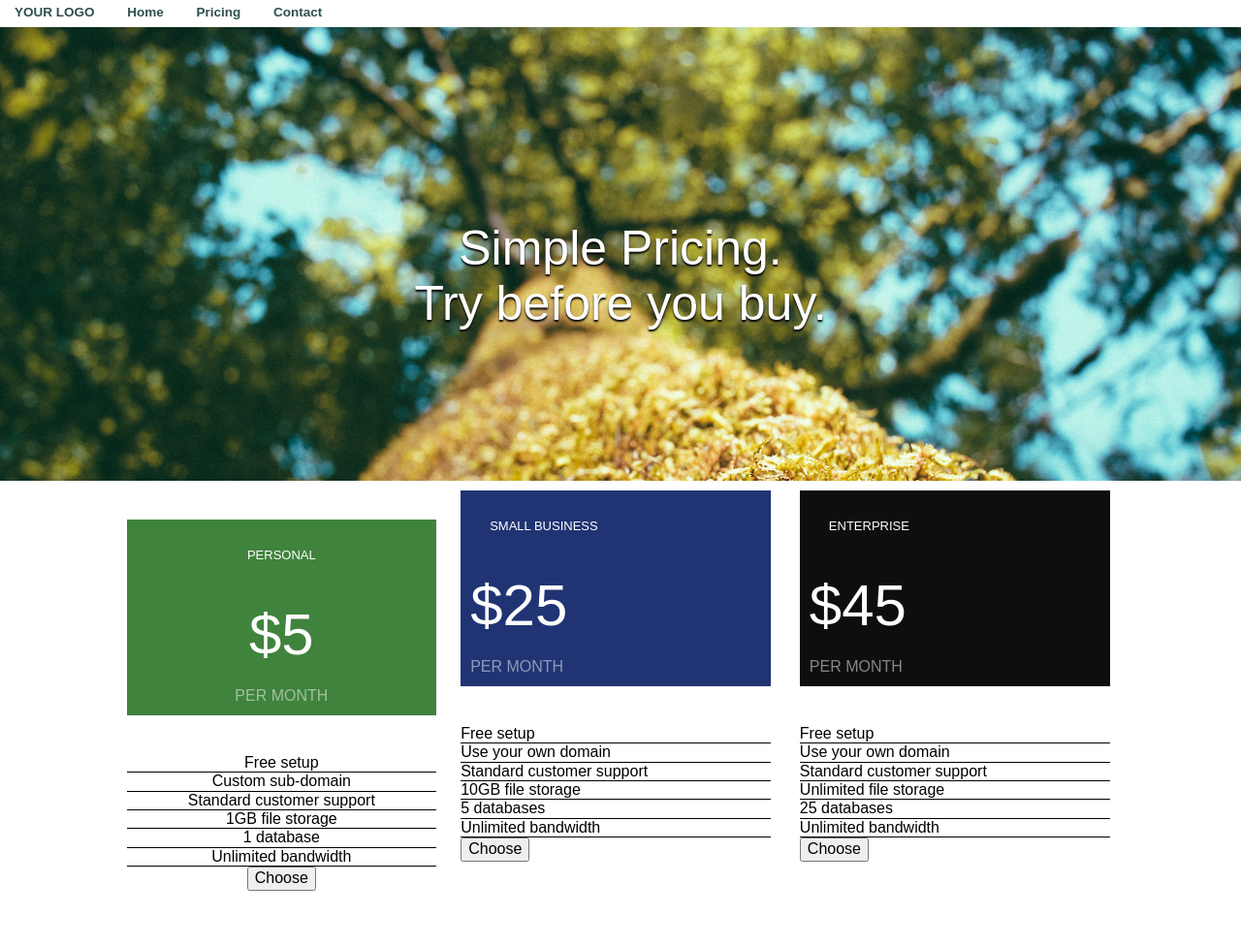
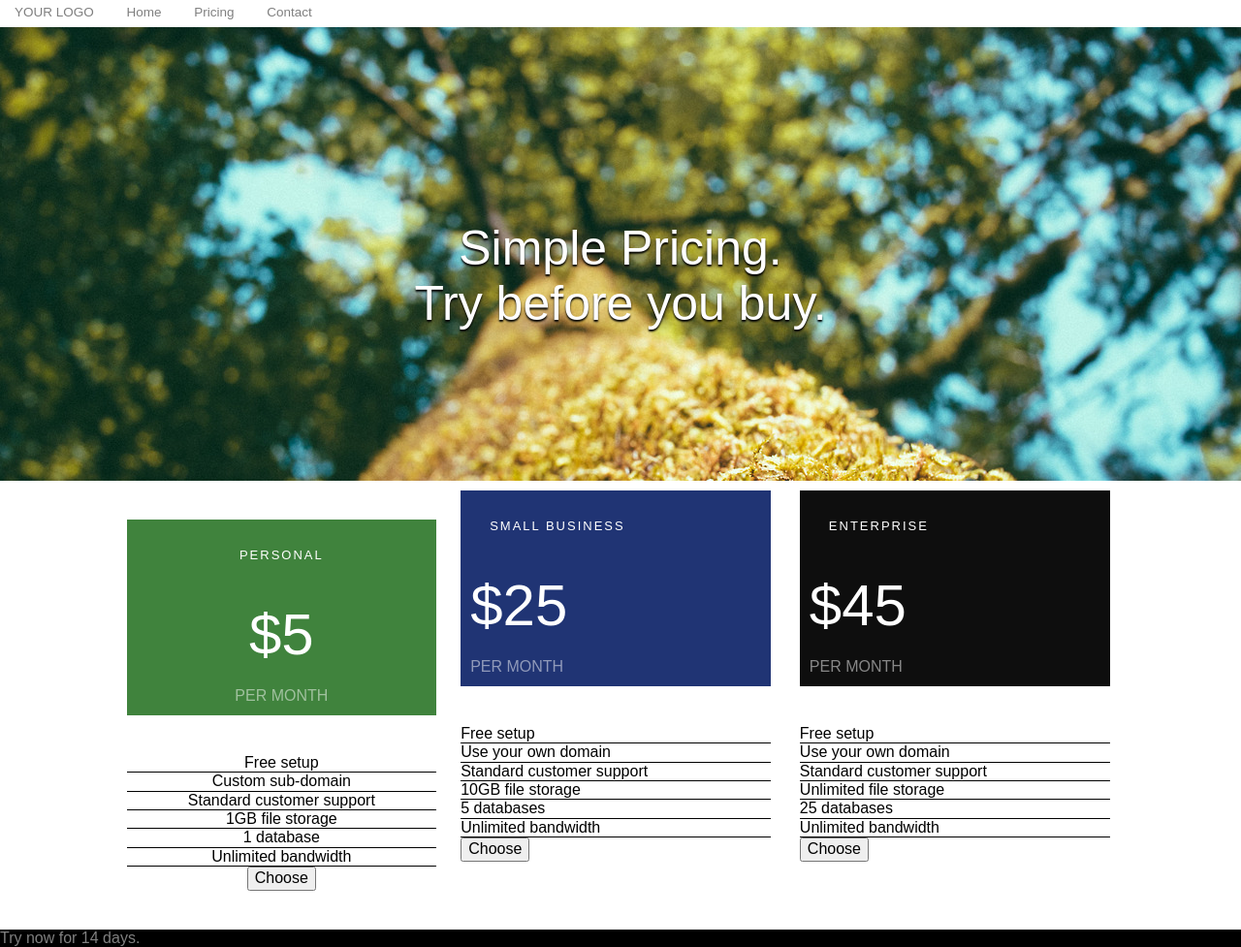
Before and after one commit to RagenS9/d4-recreate-a-mockup, a plain HTML site: page index.html in a window 1280 px wide. Shown: the whole page at 97% size. Drawn offline with Linux system fonts and the light colour scheme.

Commit message:
opacity in nav bar, added footer, stretched the price header

```diff
--- a/css/global.css
+++ b/css/global.css
@@ -7,9 +7,10 @@ img {
 }
 .navContainer {
     margin: 1px, auto;
-    background-color: 255, 255, 255, 100;
+    background-color: rgb(255, 255, 255);
     font-size: 13.5px;
-    color: darkslategray;
+    color: rgba(0, 0, 0, .5);
+    /*color: darkslategray;*/
 }
 .rowNav {
     margin-bottom: 2px;
@@ -29,7 +30,7 @@ img {
     margin-right: 30px;
 }
 body {
-    background-color: 255, 255, 255, 100;
+    background-color: rgb(255, 255, 255);
 }
 header {
     background-image: url("../img/background.jpg");
@@ -64,7 +65,7 @@ header {
     font-size: 13px;
     color: white;
     padding: 30px;
-    /*need to figure out how to adjust the kerning or stretch the font here*/
+    letter-spacing: 2px;
 }
 
 .rowpriceAmount {
@@ -78,7 +79,7 @@ header {
     color: rgba(255, 255, 255, 0.5);
     padding: 10px;
 }
-
+/*apply shading on image and all of the color headers. figure out span on the pricing text */
 .price5Head {
     background-color: rgb(64, 131, 61);
     /*display: flex;*/
@@ -112,3 +113,9 @@ header {
     /*display: flex;*/
     margin-bottom: 40px;
 }
+
+/*for the gray text in footer . . . still have to figure out the "links"*/
+footer {
+    background-color: black;
+    color: rgba(255, 255, 255, .5);
+}
--- a/index.html
+++ b/index.html
@@ -15,10 +15,10 @@
             <div class="columnNav">
                 <nav>
                     <ul>
-                        <li><strong>YOUR LOGO</strong></li>
-                        <li><strong>Home</strong></li>
-                        <li><strong>Pricing</strong></li>
-                        <li><strong>Contact</strong></li>
+                        <li>YOUR LOGO</li>
+                        <li>Home</li>
+                        <li>Pricing</li>
+                        <li>Contact</li>
                     </ul>
                 </nav>
             </div>
@@ -98,6 +98,8 @@
         </div>
     </div>
 
+    <footer>Try now for 14 days.</footer>
+
 </body>
 
 </html>
```
